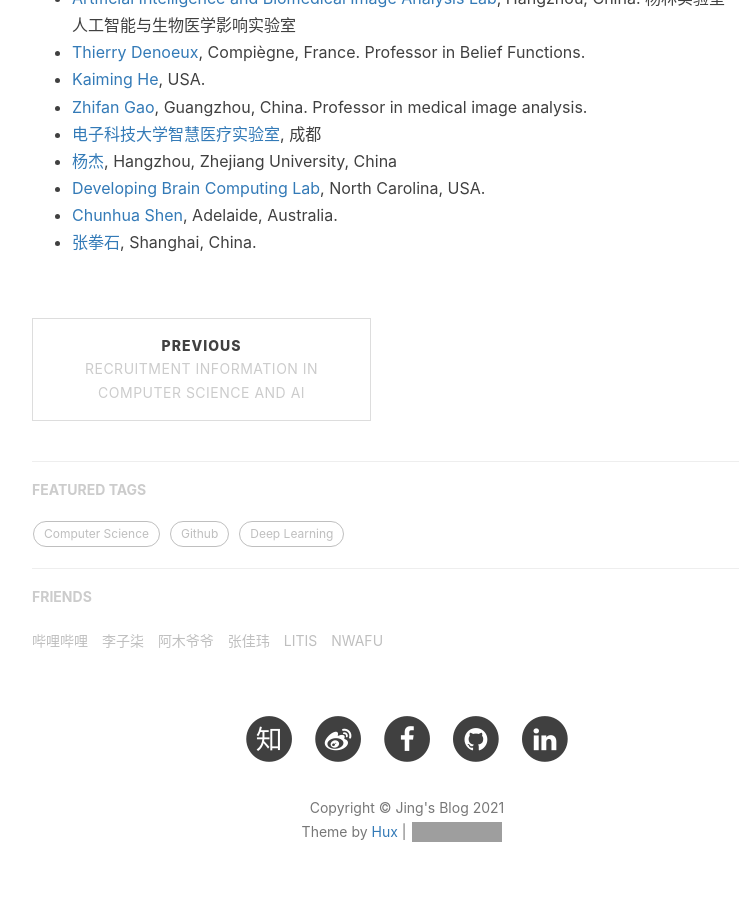
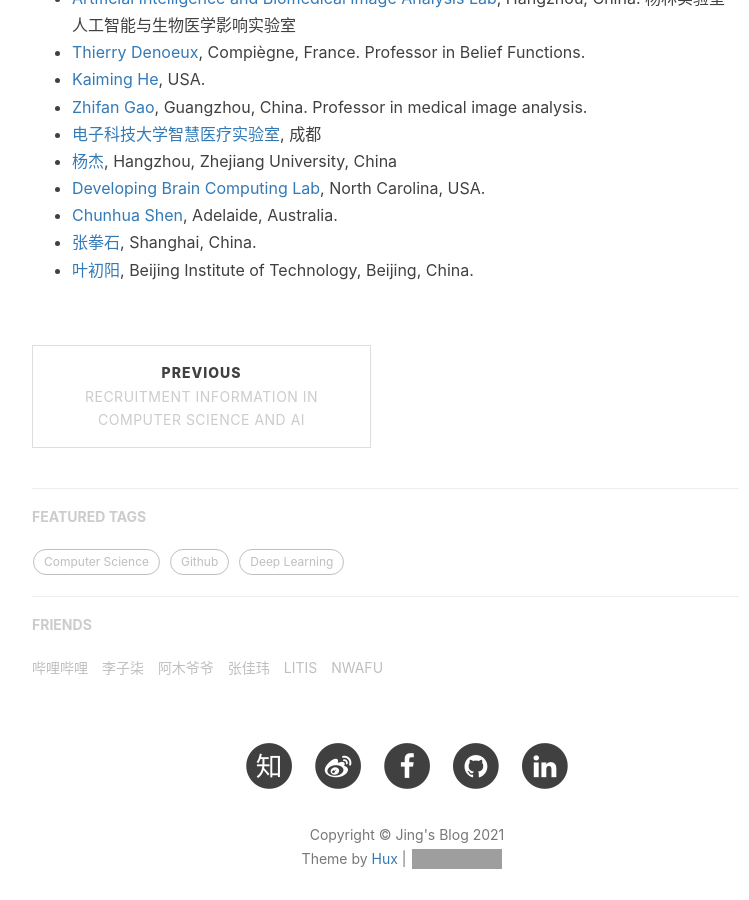
Before and after one commit to jizhang02/jizhang02.github.io, a Jekyll site: the page built from _posts/2020-04-04-lab.markdown, in a window 1280 px wide and 900 px high, scrolled down 1659 px. Shown: the whole window, without its empty margins (233-982 px from the left). Built offline with Jekyll 4.4.1, drawn with Linux system fonts in a browser that asks for light colours; nearby versions of some CDN libraries; comment, search, counter and statistics services are not loaded; grey boxes are pictures that could not be loaded.

Commit message:
add a scholar

```diff
--- a/_posts/2020-04-04-lab.markdown
+++ b/_posts/2020-04-04-lab.markdown
@@ -43,3 +43,4 @@ This post is mainly the information of labs that including medical imaging, and
 * [Developing Brain Computing Lab](http://liwang.web.unc.edu/), North Carolina, USA.
 * [Chunhua Shen](https://cshen.github.io/), Adelaide, Australia.
 * [张拳石](http://qszhang.com/), Shanghai, China.
+* [叶初阳](https://chuyangye.wixsite.com/website), Beijing Institute of Technology, Beijing, China.
```
